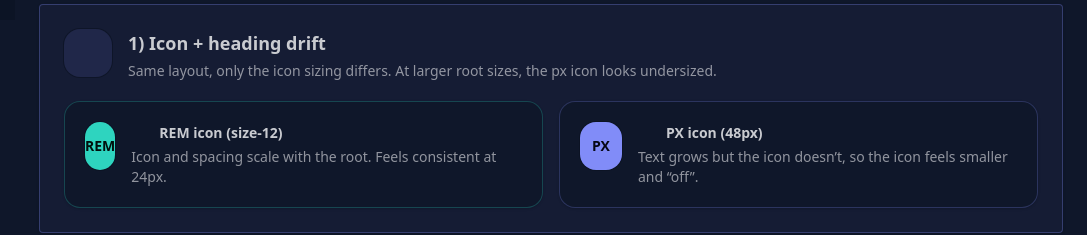
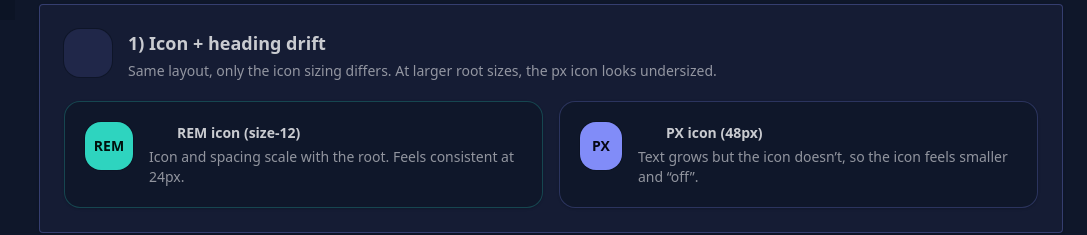
Before and after one commit to styrofomeBoots/tailwind-is-dope, a Nuxt app: page /size-tokens in a window 1280 px wide. Shown: the part 780-1015 px from the top of the page, without its empty margins (193-1280 px from the left). Built offline with nearby package versions, Linux system fonts and the light colour scheme; some icons are missing.

Commit message:
forgot min-w

```diff
--- a/app/pages/size-tokens.vue
+++ b/app/pages/size-tokens.vue
@@ -224,7 +224,7 @@ onBeforeUnmount((): void => {
               <div class="p-5 space-y-3">
                 <div class="flex items-start gap-4">
                   <div
-                    class="grid min-h-12 place-items-center rounded-2xl bg-success text-success-content font-bold ring-1 ring-base-300/60"
+                    class="grid min-h-12 min-w-12 place-items-center rounded-2xl bg-success text-success-content font-bold ring-1 ring-base-300/60"
                   >
                     REM
                   </div>
```
